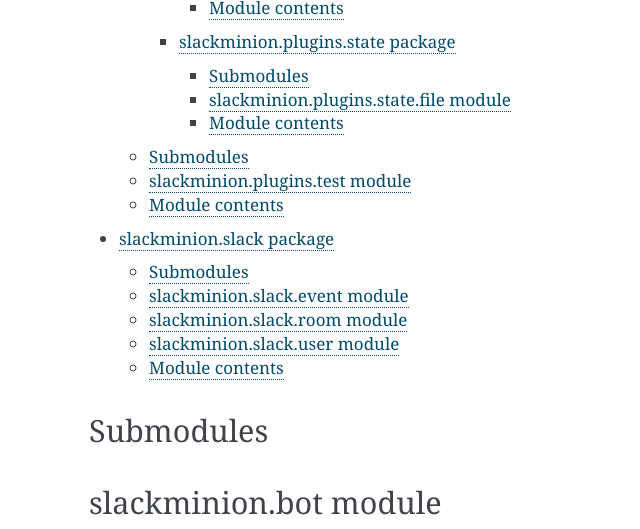
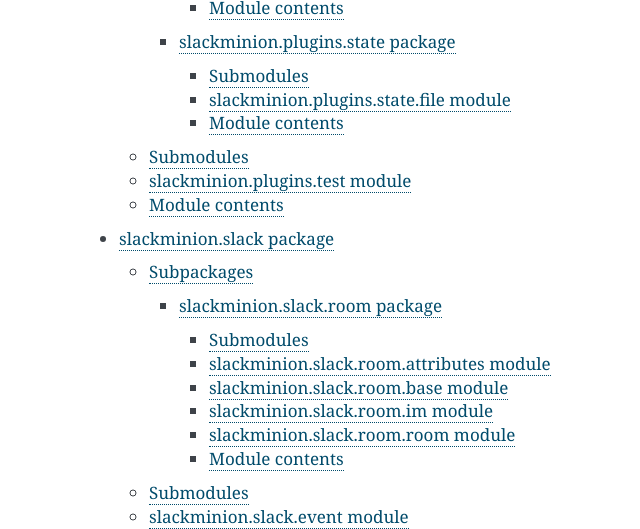
Before and after one commit to pinterest/slackminion, a Sphinx documentation site: the page built from docs/slackminion.rst, in a window 1280 px wide and 900 px high, scrolled down 575 px, cut to the strip 0-529 px from the top of the window. Shown: the whole strip, without its empty margins (331-971 px from the left). Built offline with Sphinx 7.4.7, drawn with Linux system fonts in a browser that asks for light colours.

Commit message:
Update docs

```diff
--- /dev/null
+++ b/docs/slackminion.slack.room.rst
@@ -0,0 +1,46 @@
+slackminion.slack.room package
+==============================
+
+Submodules
+----------
+
+slackminion.slack.room.attributes module
+----------------------------------------
+
+.. automodule:: slackminion.slack.room.attributes
+    :members:
+    :undoc-members:
+    :show-inheritance:
+
+slackminion.slack.room.base module
+----------------------------------
+
+.. automodule:: slackminion.slack.room.base
+    :members:
+    :undoc-members:
+    :show-inheritance:
+
+slackminion.slack.room.im module
+--------------------------------
+
+.. automodule:: slackminion.slack.room.im
+    :members:
+    :undoc-members:
+    :show-inheritance:
+
+slackminion.slack.room.room module
+----------------------------------
+
+.. automodule:: slackminion.slack.room.room
+    :members:
+    :undoc-members:
+    :show-inheritance:
+
+
+Module contents
+---------------
+
+.. automodule:: slackminion.slack.room
+    :members:
+    :undoc-members:
+    :show-inheritance:
--- a/docs/slackminion.slack.rst
+++ b/docs/slackminion.slack.rst
@@ -1,5 +1,12 @@
 slackminion.slack package
 =========================
+
+Subpackages
+-----------
+
+.. toctree::
+
+    slackminion.slack.room
 
 Submodules
 ----------
```
Also changed, not shown: other parts of docs/slackminion.slack.rst (+0 -8 lines).
